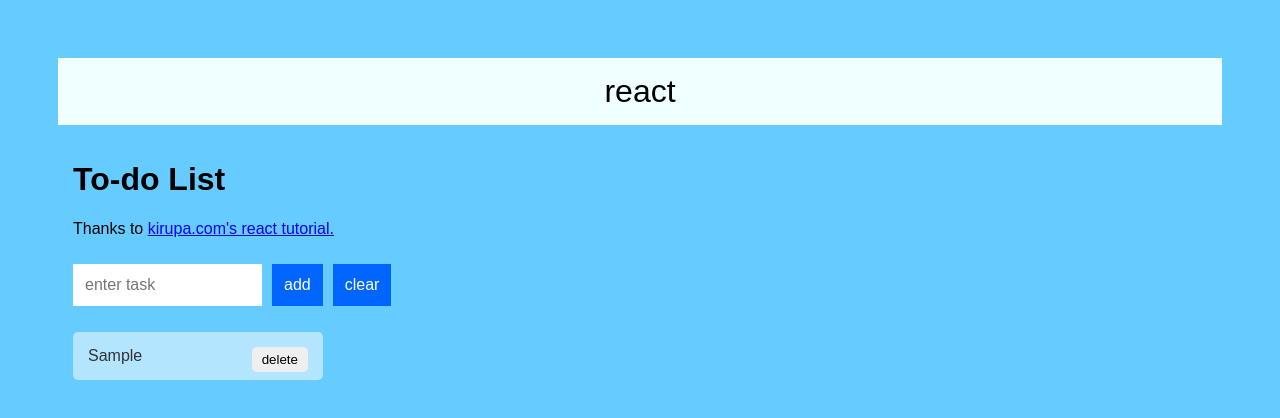
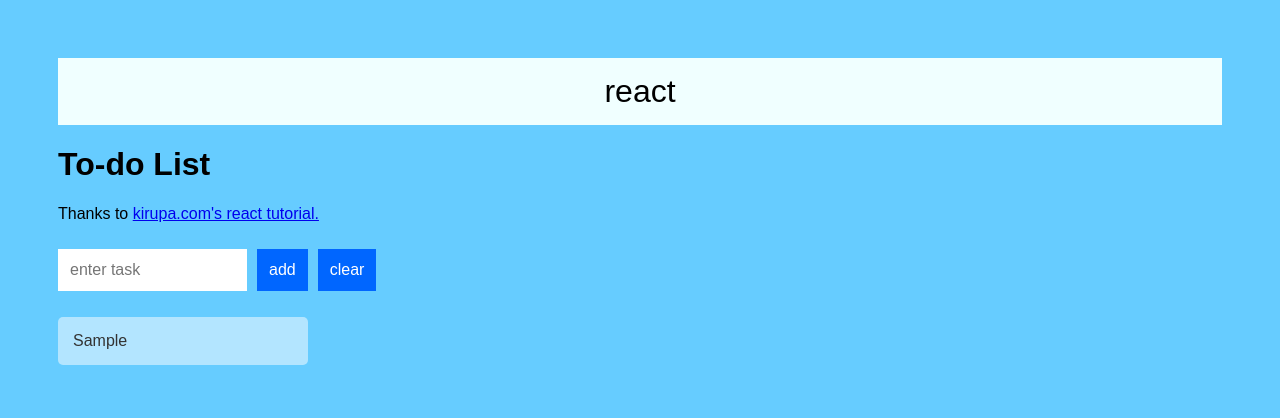
Before and after one commit to aronsonben/frontend, a React app: page / in a window 1280 px wide. Both pictures are taken after typing "Sample" into the empty fields and a click on the button "add". Shown: the top 418 px of the page. Built offline with nearby package versions, Linux system fonts and the light colour scheme.

Commit message:
made toggle div look a little bit cleaner

```diff
--- a/src/App.js
+++ b/src/App.js
@@ -1,13 +1,16 @@
 import React from 'react';
 import Header from "./Header";
 import Body from "./Body";
+import TodoList from "./TodoList";
 
 class App extends React.Component {
     render() {
         return (
             <div>
                 <Header />
-                <Body />
+                <h1>To-do List</h1>
+                <p>Thanks to <a href="https://www.kirupa.com/react/simple_todo_app_react.htm">kirupa.com's react tutorial.</a></p>
+                <TodoList />
             </div>
         );
     }
--- a/src/TodoItems.js
+++ b/src/TodoItems.js
@@ -36,11 +36,11 @@ class TodoItems extends Component {
         // Event Handler for click
         return (
             //<li onClick={() => this.delete(item.key)} key={item.key}>{item.text}</li>
-            //<li onClick={() => this.toggleDiv(item)} key={item.key}>{item.text}</li>
-            <li key={item.key}>
-                {item.text}
-                <button onClick={() => this.delete(item.key)} className="del-button">delete</button>
-            </li>
+            <li onClick={() => this.toggleDiv(item)} key={item.key}>{item.text}</li>
+            //<li key={item.key}>
+            //    {item.text}
+            //    <button onClick={() => this.delete(item.key)} className="del-button">delete</button>
+            //</li>
         );
     }
 
@@ -56,11 +56,14 @@ class TodoItems extends Component {
 
         return (
             <div>
-                <ul className="theList">
-                    <FlipMove duration={250} easing="ease-out">
-                        {listItems}
-                    </FlipMove>
-                </ul>
+                <div className="listDiv">
+                    <ul className="theList">
+                        <FlipMove duration={250} easing="ease-out">
+                            {listItems}
+                        </FlipMove>
+                    </ul>
+
+                </div>
                 <div className="infoBox">
                     { this.state.showInfo && <TodoBox /> }
                 </div>
--- a/src/TodoList.css
+++ b/src/TodoList.css
@@ -36,6 +36,10 @@
     background-color: pink;
     cursor: pointer;
 }
+.listDiv {
+    width: 50%;
+    display: inline-block;
+}
 .del-button {
     border: none;
     border-radius: 5px;
@@ -48,7 +52,11 @@
 ul.theList {
     padding: 0;
 }
-.todoListMain .infoBox {
-    color: red;
-    align-self: flex-end;
+.infoBox {
+    width: 50%;
+    display: inline-block;
+    background-color: rgba(255,255,255,.5);
+    color: #333;
+    border-radius: 5px;
+    transition: background-color .2s ease-out;
 }
```
